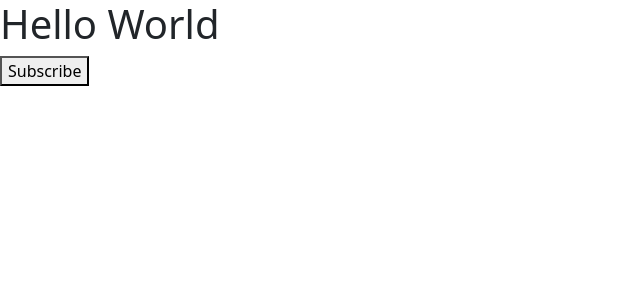
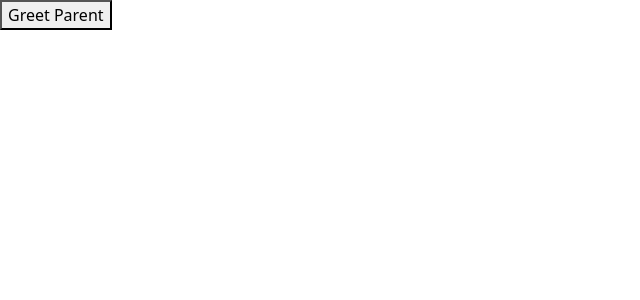
Before and after one commit to codewithghani/react-fundamentals, a React (Vite) app: page / in a window 1280 px wide. Shown: the top 300 px of the page, without its empty margins (0-640 px from the left). Built offline with nearby package versions, Linux system fonts and the light colour scheme.

Commit message:
method passed from parent to child as props

```diff
--- a/src/App.tsx
+++ b/src/App.tsx
@@ -1,11 +1,10 @@
 import "./App.css";
-import ClassClick from "./components/ClassClick";
-import FunctionClick from "./components/FunctionClick";
+import ParentComponent from "./components/ParentComponent";
 
 function App() {
   return (
     <div>
-      <ClassClick />
+      <ParentComponent />
     </div>
   );
 }
--- /dev/null
+++ b/src/components/ChildComponent.tsx
@@ -0,0 +1,9 @@
+function ChildComponent(props) {
+  return (
+    <div>
+      <button onClick={() => props.greetParent("Faris")}>Greet Parent</button>
+    </div>
+  );
+}
+
+export default ChildComponent;
--- /dev/null
+++ b/src/components/ParentComponent.tsx
@@ -0,0 +1,25 @@
+import { Component } from "react";
+import ChildComponent from "./ChildComponent";
+
+class ParentComponent extends Component {
+  constructor(props) {
+    super(props);
+
+    this.state = {
+      message: "Usman",
+    };
+    this.handleGreet = this.handleGreet.bind(this);
+  }
+  handleGreet(childName) {
+    alert(`Hello ${this.state.message} from ${childName}`);
+  }
+  render() {
+    return (
+      <div>
+        <ChildComponent greetParent={this.handleGreet} />
+      </div>
+    );
+  }
+}
+
+export default ParentComponent;
```
